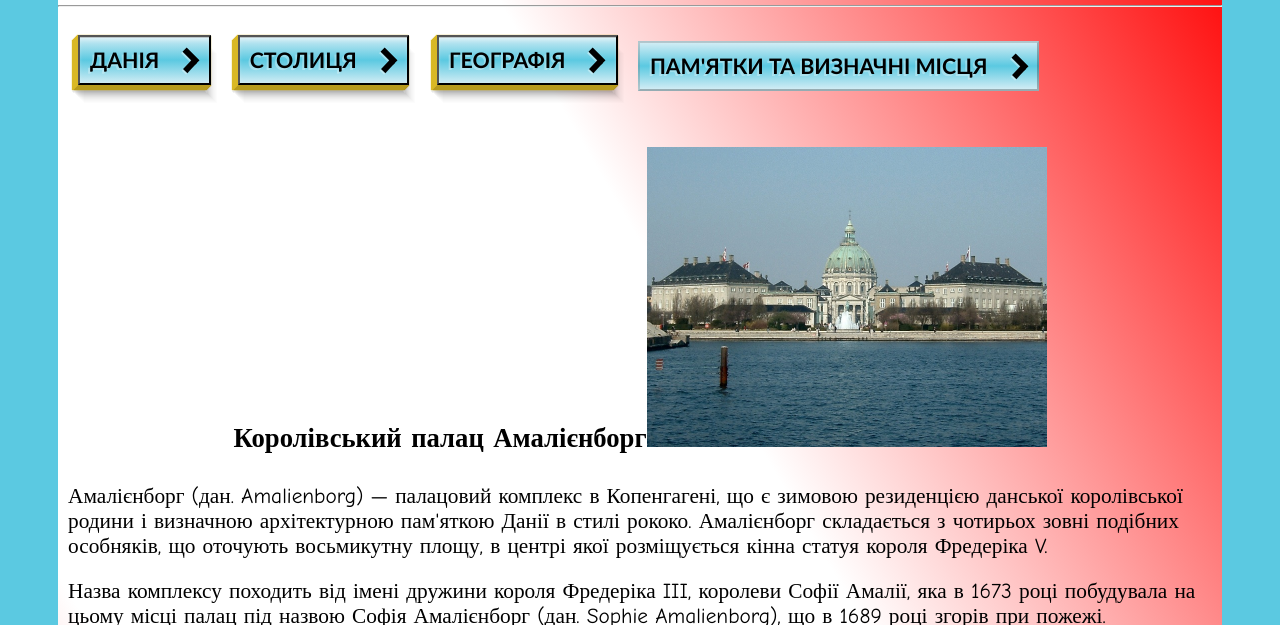
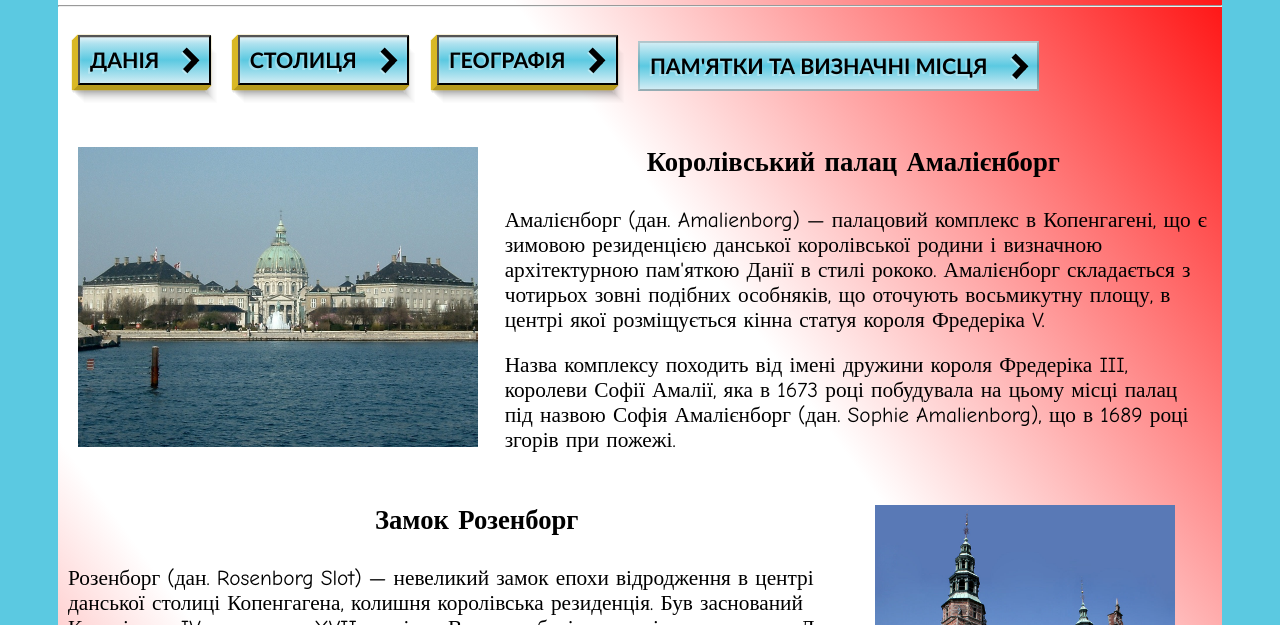
Before and after one commit to BSvitlana/BSvitlana.github.io, a plain HTML site: page places.html in a window 1280 px wide. Shown: the part 175-800 px from the top of the page. Drawn offline with Linux system fonts and the light colour scheme.

Commit message:
Class .left for images

```diff
--- a/country.css
+++ b/country.css
@@ -29,6 +29,10 @@ p {
   font-size: 16pt;
   margin-top: 0em;
   margin-bottom: 0em;
+}
+.left {
+  float: left;
+  margin: 0 1em 1em 0;
 }
 .right {
   float: right;
```
